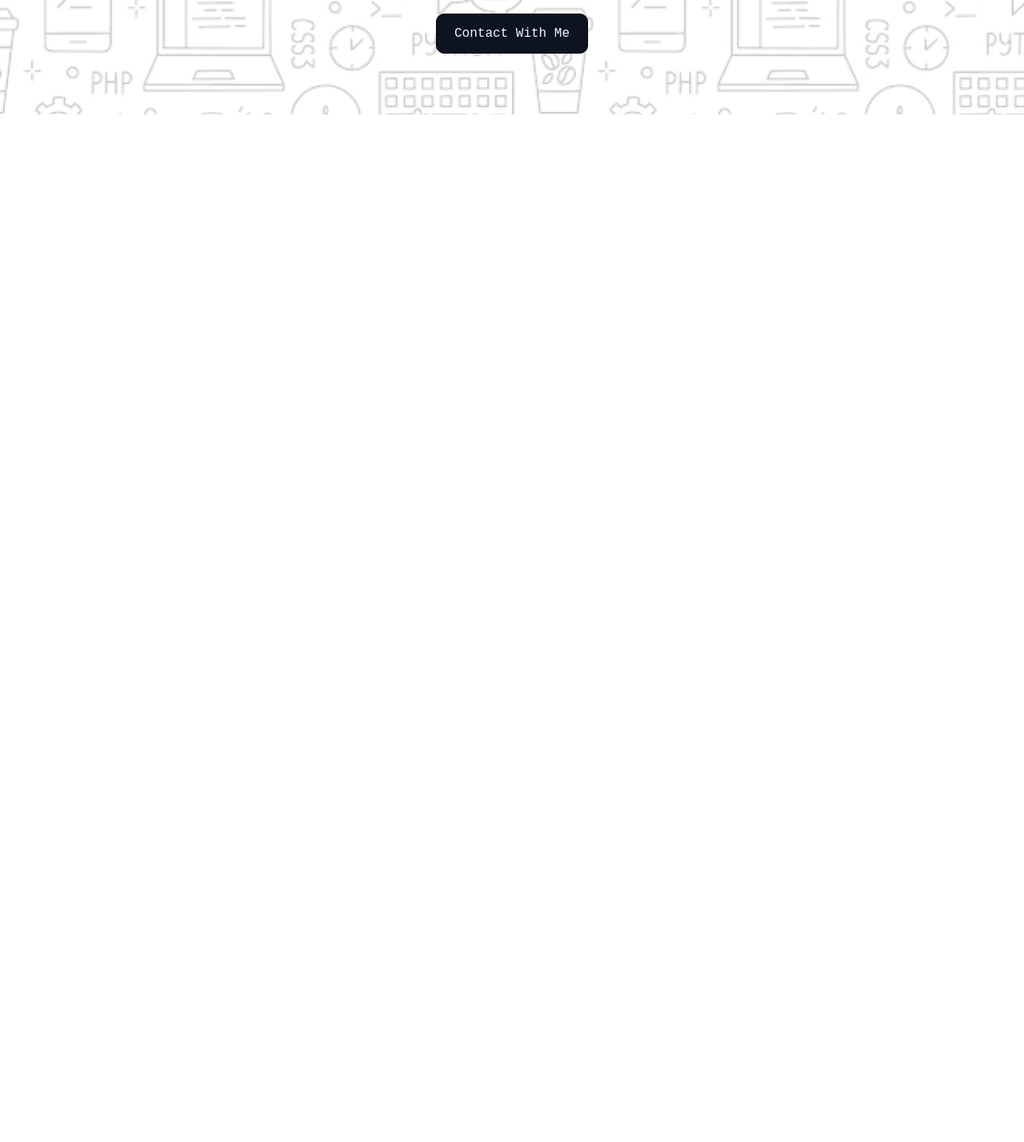
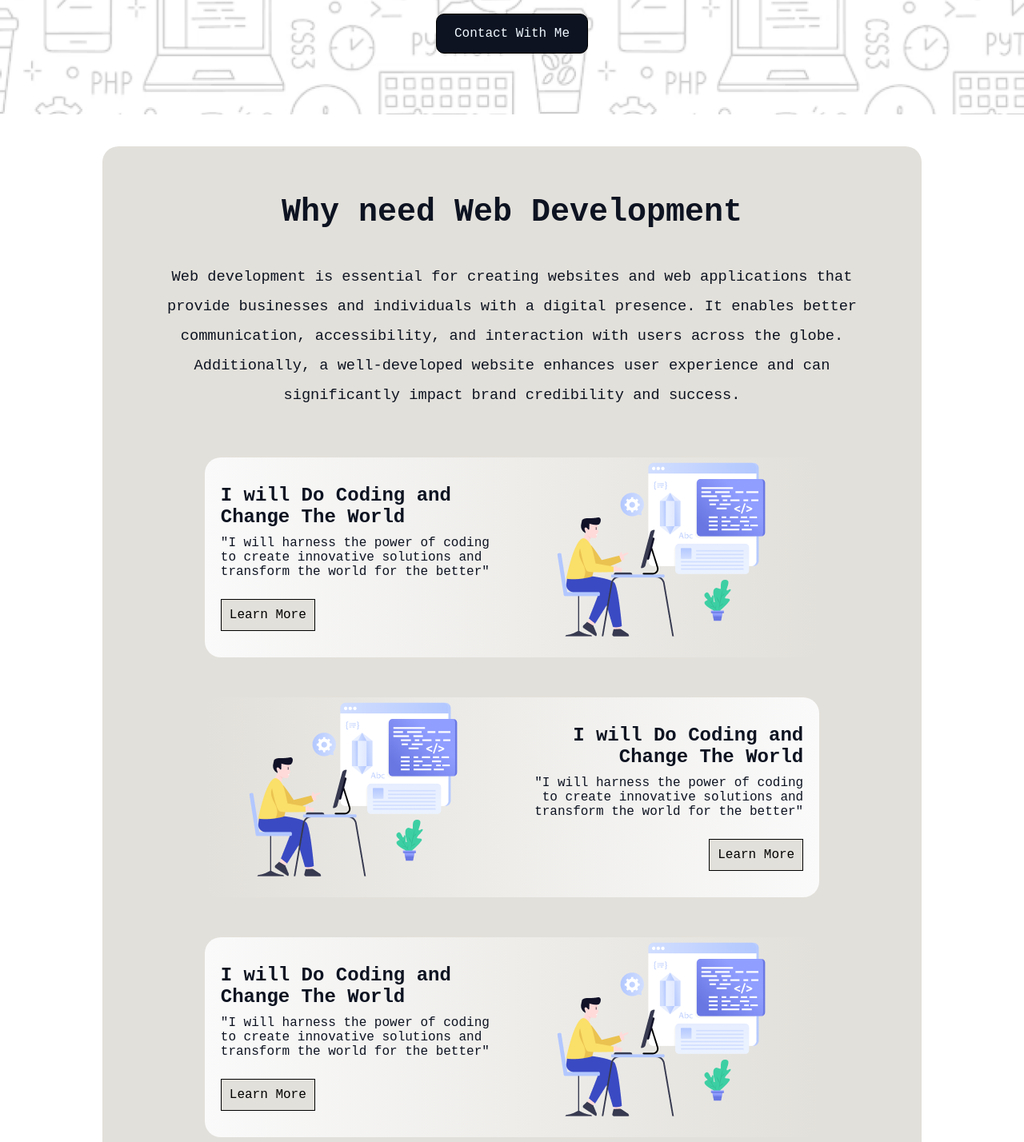
Before and after one commit to avijitsaha01/A1Reset, a plain HTML site: page index.html in a window 1280 px wide. Shown: the part 507-1935 px from the top of the page at 80% size. Before the commit the page ends 800 px from the top, so only its background shows below. Drawn offline with Linux system fonts and the light colour scheme; a web font is replaced by a local one.

Commit message:
complete layer section

```diff
--- a/index.html
+++ b/index.html
@@ -24,5 +24,62 @@
         <button>Contact With Me</button>
       </div>
     </section>
+    <section class="layer_section">
+      <div class="layer_section_title">
+        <h2>Why need Web Development</h2>
+        <p>
+          Web development is essential for creating websites and web
+          applications that provide businesses and individuals with a digital
+          presence. It enables better communication, accessibility, and
+          interaction with users across the globe. Additionally, a
+          well-developed website enhances user experience and can significantly
+          impact brand credibility and success.
+        </p>
+      </div>
+      <!-- layer 1 -->
+      <div class="layer_container">
+      <div class="layer">
+        <div class="layer_details">
+          <h2>I will Do Coding and Change The World</h2>
+          <p>
+            "I will harness the power of coding to create innovative solutions
+            and transform the world for the better"
+          </p>
+          <a href="#">Learn More</a>
+        </div>
+        <div class="layer_image">
+          <img src="/images/Layer_1.png" alt="" />
+        </div>
+      </div>
+      <!-- layer 2 -->
+      <div class="layer">
+        <div class="layer_details">
+          <h2>I will Do Coding and Change The World</h2>
+          <p>
+            "I will harness the power of coding to create innovative solutions
+            and transform the world for the better"
+          </p>
+          <a href="#">Learn More</a>
+        </div>
+        <div class="layer_image">
+          <img src="/images/Layer_1.png" alt="" />
+        </div>
+      </div>
+      <!-- layer 3 -->
+      <div class="layer">
+        <div class="layer_details">
+          <h2>I will Do Coding and Change The World</h2>
+          <p>
+            "I will harness the power of coding to create innovative solutions
+            and transform the world for the better"
+          </p>
+          <a href="#">Learn More</a>
+        </div>
+        <div class="layer_image">
+          <img src="/images/Layer_1.png" alt="" />
+        </div>
+      </div>
+    </div>
+    </section>
   </body>
 </html>
--- a/style.css
+++ b/style.css
@@ -37,3 +37,75 @@
   border: 1px solid black;
   font-size: medium;
 }
+.layer_section {
+  text-align: center;
+  margin: 0 auto;
+  background-color: #e2e0da;
+  width: 80%;
+  margin-top: 40px;
+  padding: 60px;
+  border-radius: 20px;
+}
+.layer_section_title > h2 {
+  font-size: 30pt;
+  margin-bottom: 40px;
+  color: #0d1321;
+}
+.layer_section_title > p {
+  margin-bottom: 60px;
+  font-size: 14pt;
+  color: #0d1321;
+  font-weight: 400;
+  text-align: center;
+  line-height: 3cap;
+}
+.layer {
+  margin: 0 auto;
+  background: linear-gradient(90deg, rgba(2,0,36,1) 0%, rgba(255,255,255,0.3897934173669467) 0%, rgba(250,250,250,1) 0%, rgba(226,224,218,1) 100%);
+  height: 250px;
+  width: 85%;
+  border-radius: 20px;
+  display: flex;
+  align-items: center;
+  justify-content: space-between;
+  margin-bottom: 50px;
+}
+.layer_details {
+  text-align: left;
+  padding: 20px;
+  color: #0d1321;
+  width: 50%;
+}
+.layer_details > h2 {
+    margin-bottom: 10px;
+}
+.layer_details>p{
+    margin-bottom: 10px;
+}
+.layer_details>a{
+    margin-top: 15px;
+    display: inline-block;
+    background-color: #e2e0da;
+    padding: 10px;
+    border: 1px solid #000;
+    text-decoration: none;
+    text-align: center;
+    color: #000;
+    font-weight: 400;
+}
+.layer_image{
+    text-align: center;
+    width: 50%;
+    padding: 5px;
+}
+.layer_image> img{
+    width: auto;
+    height: auto;
+}
+.layer:nth-child(2n){
+    flex-direction: row-reverse;
+    background: linear-gradient(270deg, rgba(2,0,36,1) 0%, rgba(255,255,255,0.3897934173669467) 0%, rgba(250,250,250,1) 0%, rgba(226,224,218,1) 100%);
+}
+.layer:nth-child(2n) >.layer_details{
+    text-align: right;
+}
```
